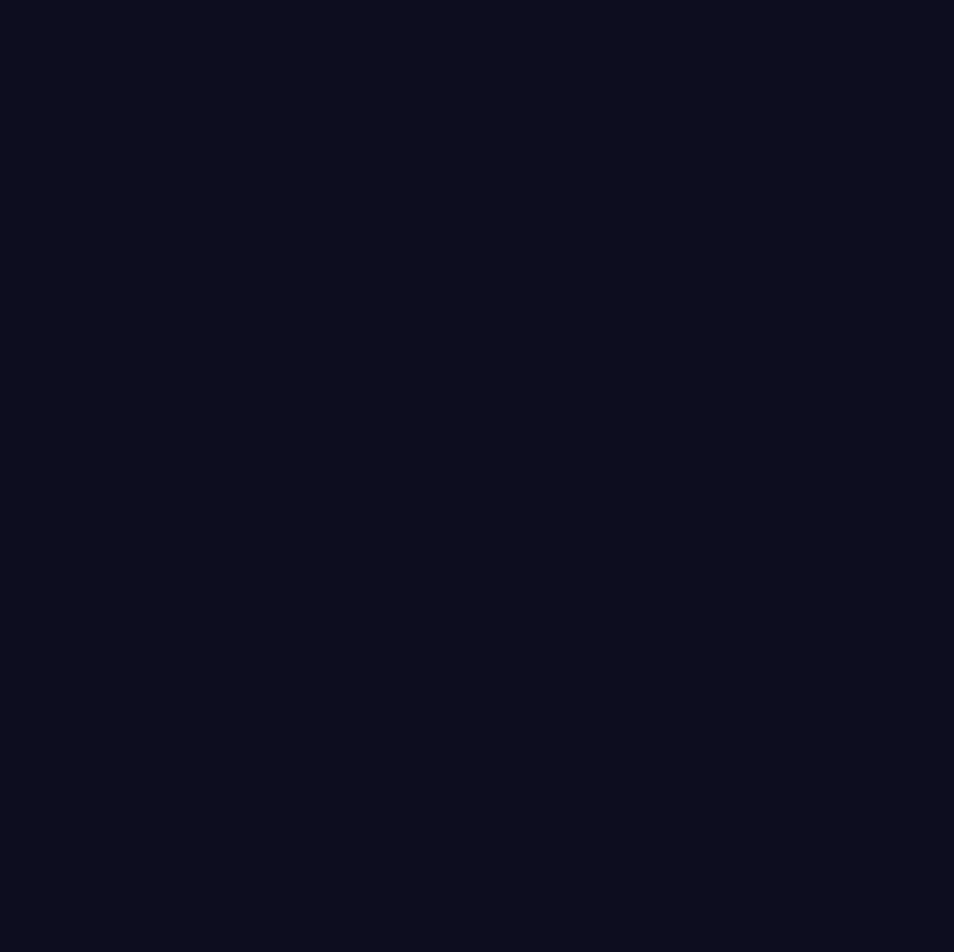
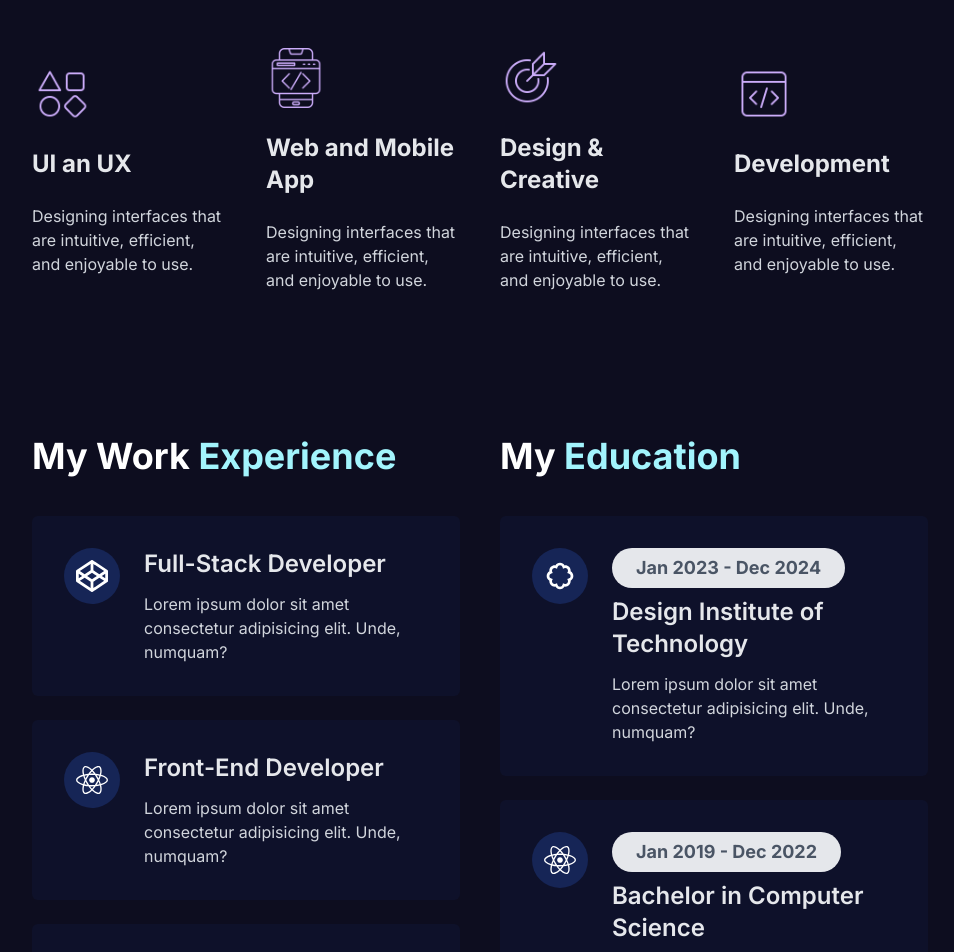
Before and after one commit to ShreeyashShrestha/Portfolio, a Next.js app: page / in a window 1280 px wide. Shown: the part 1040-1992 px from the top of the page, without its empty margins (160-1114 px from the left). Before the commit the page ends 800 px from the top, so only its background shows below. Built offline with nearby package versions, Linux system fonts and the light colour scheme.

Commit message:
Implement Services Section & Resume Section.

```diff
--- a/components/Home/Home.tsx
+++ b/components/Home/Home.tsx
@@ -1,9 +1,13 @@
 import Hero from "./Hero/Hero";
+import Resume from "./Resume/Resume";
+import Services from "./Services/Services";
 
 const Home = () => {
   return (
     <div className="overflow-hidden">
       <Hero />
+      <Services />
+      <Resume />
     </div>
   );
 };
--- /dev/null
+++ b/components/Home/Resume/Resume.tsx
@@ -0,0 +1,50 @@
+import { FaCodepen, FaReact } from "react-icons/fa";
+import ResumeCard from "./ResumeCard";
+import { BsDatabase } from "react-icons/bs";
+import { BiBadge } from "react-icons/bi";
+
+const Resume = () => {
+  return (
+    <div className="pt-20 pb-16">
+      <div className="w-[90%] sm:w-[70%] mx-auto grid grid-cols-1 lg:grid-cols-2 gap-10">
+        {/* Work part */}
+        <div>
+          <h1 className="text-3xl sm:text-4xl font-bold text-white">
+            My Work <span className="text-cyan-200">Experience</span>
+          </h1>
+          <div className="mt-10">
+            <ResumeCard Icon={FaCodepen} role="Full-Stack Developer" />
+            <ResumeCard Icon={FaReact} role="Front-End Developer" />
+            <ResumeCard Icon={BsDatabase} role="Back-End Developer" />
+          </div>
+        </div>
+
+        {/* Education Part */}
+        <div>
+          <h1 className="text-3xl sm:text-4xl font-bold text-white">
+            My <span className="text-cyan-200">Education</span>
+          </h1>
+          <div className="mt-10">
+            <ResumeCard
+              Icon={BiBadge}
+              role="Design Institute of Technology"
+              date="Jan 2023 - Dec 2024"
+            />
+            <ResumeCard
+              Icon={FaReact}
+              role="Bachelor in Computer Science"
+              date="Jan 2019 - Dec 2022"
+            />
+            <ResumeCard
+              Icon={BsDatabase}
+              role="Certificate in Digital Marketing"
+              date="Jan 2016 - Dec 2019"
+            />
+          </div>
+        </div>
+      </div>
+    </div>
+  );
+};
+
+export default Resume;
--- /dev/null
+++ b/components/Home/Resume/ResumeCard.tsx
@@ -0,0 +1,35 @@
+import { IconType } from "react-icons";
+
+type Props = {
+  role: string;
+  Icon: IconType;
+  date?: string;
+};
+
+const ResumeCard = ({ Icon, role, date }: Props) => {
+  return (
+    <div className="mb-6">
+      <div className="flex items-start space-x-6 bg-blue-950/20 transition-all duration-300 p-4 sm:p-8 rounded-md">
+        <div className="sm:w-14 sm:h-14 w-10 h-10 bg-blue-950 rounded-full flex items-center justify-center flex-col">
+          <Icon className="sm:w-8 sm:h-8 w-6 h-6 text-white" />
+        </div>
+        <div className="flex-1">
+          {date && (
+            <h1 className="mb-2 sm:px-6 sm:py-1.5 px-4 py-1 rounded-full bg-gray-200 text-gray-600 w-fit sm:text-lg text-sm font-bold">
+              {date}
+            </h1>
+          )}
+          <h1 className="text-gray-200 text-xl sm:text-2xl font-semibold">
+            {role}
+          </h1>
+          <p className="text-gray-300 text-sm sm:text-base pt-3">
+            Lorem ipsum dolor sit amet consectetur adipisicing elit. Unde,
+            numquam?
+          </p>
+        </div>
+      </div>
+    </div>
+  );
+};
+
+export default ResumeCard;
--- /dev/null
+++ b/components/Home/Services/ServiceCard.tsx
@@ -0,0 +1,21 @@
+import Image from "next/image";
+
+type Props = {
+  icon: string;
+  name: string;
+  description: string;
+};
+
+const ServiceCard = ({ description, name, icon }: Props) => {
+  return (
+    <div>
+      <Image src={icon} alt="img" width={60} height={60} />
+      <h1 className="mt-6 text-xl md:text-2xl font-bold text-gray-200">
+        {name}
+      </h1>
+      <p className="mt-6 text-gray-300">{description}</p>
+    </div>
+  );
+};
+
+export default ServiceCard;
--- /dev/null
+++ b/components/Home/Services/Services.tsx
@@ -0,0 +1,44 @@
+import ServiceCard from "./ServiceCard";
+
+const Services = () => {
+  return (
+    <div className="pt-16 pb-16">
+      <h1 className="text-center text-2xl md:text-4xl xl:text-5xl font-bold text-white">
+        Collaborate with brands <br /> and agencies to create <br /> impactful
+        results
+      </h1>
+      <div className="w-[90%] sm:w-[70%] mx-auto grid grid-cols-1 md:grid-cols-2 lg:grid-cols-4 gap-10 mt-20 items-center">
+        <div>
+          <ServiceCard
+            icon="/images/s1.png"
+            name="UI an UX"
+            description="Designing interfaces that are intuitive, efficient, and enjoyable to use."
+          />
+        </div>
+        <div>
+          <ServiceCard
+            icon="/images/s2.png"
+            name="Web and Mobile App"
+            description="Designing interfaces that are intuitive, efficient, and enjoyable to use."
+          />
+        </div>
+        <div>
+          <ServiceCard
+            icon="/images/s3.png"
+            name="Design & Creative"
+            description="Designing interfaces that are intuitive, efficient, and enjoyable to use."
+          />
+        </div>
+        <div>
+          <ServiceCard
+            icon="/images/s4.png"
+            name="Development"
+            description="Designing interfaces that are intuitive, efficient, and enjoyable to use."
+          />
+        </div>
+      </div>
+    </div>
+  );
+};
+
+export default Services;
```
